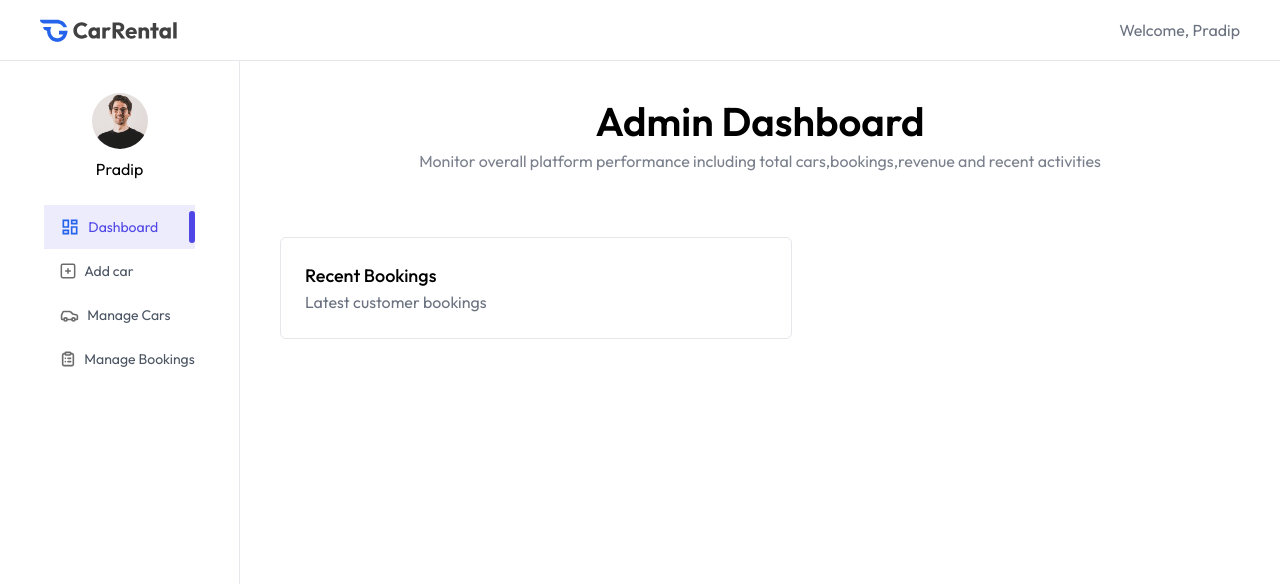
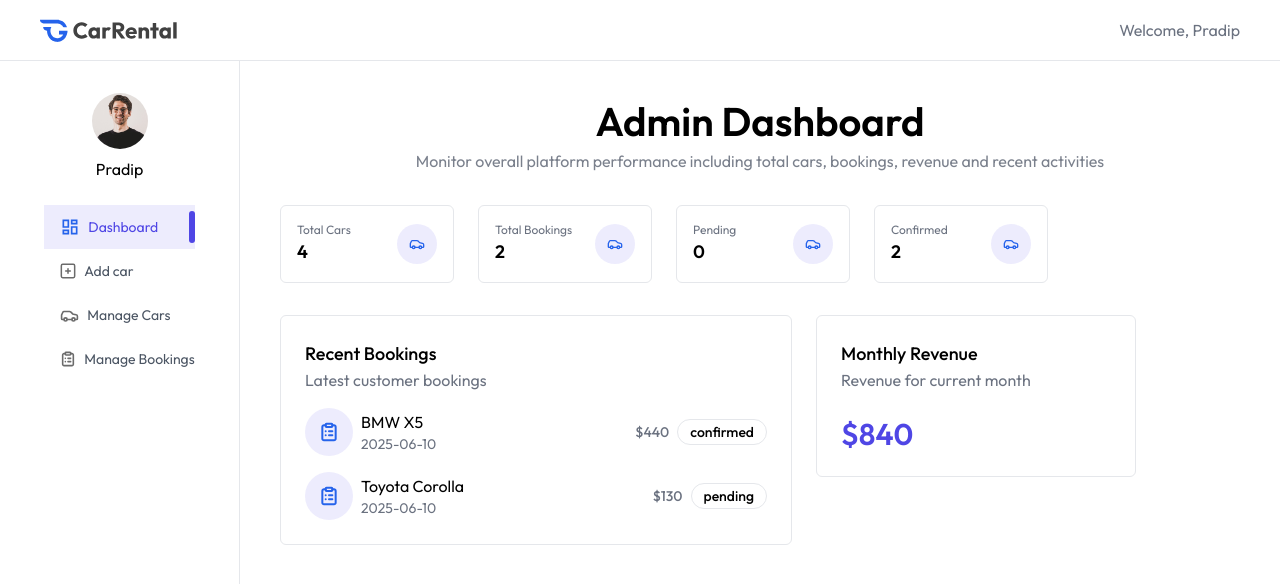
Before and after one commit to Thepradip-sj/car-rental, a React (Vite) app in the folder rent-car/client/: page /owner in a window 1280 px wide. Shown: the top 584 px of the page. Built offline with nearby package versions, Linux system fonts and the light colour scheme.

Commit message:
update Dashboard.

```diff
--- a/rent-car/client/src/pages/owner/Dashboard.jsx
+++ b/rent-car/client/src/pages/owner/Dashboard.jsx
@@ -1,58 +1,94 @@
-import React, { useState } from 'react'
-import {dummyDashboardData,assets} from '../../assets/assets';
-import { useEffect } from 'react';
-import Title from "../../components/Title";
-
+import React, { useState, useEffect } from 'react'
+import { dummyDashboardData, assets } from '../../assets/assets'
+import Title from "../../components/Title"
 
 const Dashboard = () => {
-    const [data,setData]=useState({
-        totalCars:0,
-        totalBookings:0,
-        pendingBookings:0,
-        completeBookings:0,
-        recentBookings:[],
-        monthlyRevenue:0,
-    })
-    const dashboardCards=[
-        {title: "Total Cars",value:data.totalCars,icon:assets.carIconColored },
-        {title: "Total Bookings",value:data.totalBookings,icon:assets.carIconColored },
-        {title: "Pending",value:data.pendingBookings,icon:assets.carIconColored },
-        {title: "Confirmed",value:data.completedBookings,icon:assets.carIconColored },
-    ]
-    useEffect(()=>{
+    const currency = import.meta.env.VITE_CURRENCY;
+
+    const [data, setData] = useState({
+        totalCars: 0,
+        totalBookings: 0,
+        pendingBookings: 0,
+        completeBookings: 0,
+        recentBookings: [],
+        monthlyRevenue: 0,
+    });
+
+    const dashboardCards = [
+        { title: "Total Cars", value: data.totalCars, icon: assets.carIconColored },
+        { title: "Total Bookings", value: data.totalBookings, icon: assets.carIconColored },
+        { title: "Pending", value: data.pendingBookings, icon: assets.carIconColored },
+        { title: "Confirmed", value: data.completedBookings, icon: assets.carIconColored },
+    ];
+
+    useEffect(() => {
         setData(dummyDashboardData);
-    },[])
+    }, []);
+
     return (
         <div className="px-4 pt-10 md:px-10 flex-1">
-        <Title title="Admin Dashboard" subTitle="Monitor overall platform performance including total cars,bookings,revenue and recent activities" />
+            <Title
+                title="Admin Dashboard"
+                subTitle="Monitor overall platform performance including total cars, bookings, revenue and recent activities"
+            />
+
+            {/* Dashboard Cards */}
             <div className="grid sm:grid-cols-2 md:grid-cols-3 lg:grid-cols-4 gap-6 my-8 max-w-3xl">
-            {dashboardCards.map((card,index)=>{
-                <div key={index} className="flex gap-2 items-center justify-between p-4 rounded-md border border-boredrColor">
+                {dashboardCards.map((card, index) => (
+                    <div
+                        key={index}
+                        className="flex gap-2 items-center justify-between p-4 rounded-md border border-borderColor"
+                    >
                         <div>
                             <h1 className="text-xs text-gray-500">{card.title}</h1>
                             <p className="text-lg font-semibold">{card.value}</p>
                         </div>
                         <div className="flex items-center justify-center w-10 h-10 rounded-full bg-primary/10">
-                    <img src={card.icon} alt="" className="h-4 w-4"></img>
+                            <img src={card.icon} alt="" className="h-4 w-4" />
                         </div>
                     </div>
-            })}
+                ))}
             </div>
+
+            {/* Recent Bookings */}
             <div className="flex flex-wrap items-start gap-6 mb-8 w-full">
-            <div className="p-4 md:p-6 border border-borderColor rounded-md max-w-lg w-full" >
-                <h1 className='text-lg font-medium'>Recent Bookings</h1>
+                <div className="p-4 md:p-6 border border-borderColor rounded-md max-w-lg w-full">
+                    <h1 className="text-lg font-medium">Recent Bookings</h1>
                     <p className="text-gray-500">Latest customer bookings</p>
-                {data.recentBookings.map((booking,index)=>(
+
+                    {data.recentBookings.map((booking, index) => (
+                        <div key={index} className="mt-4 flex items-center justify-between">
+                            <div className="flex items-center gap-2">
+                                <div className="hidden md:flex items-center justify-center w-12 h-12 rounded-full bg-primary/10">
+                                    <img src={assets.listIconColored} alt="" className="h-5 w-5" />
+                                </div>
                                 <div>
-
-                    </div>
-                )
-                )}
-            </div>
-            <div></div>
+                                    <p>{booking.car.brand} {booking.car.model}</p>
+                                    <p className="text-sm text-gray-500">
+                                        {booking.createdAt.split('T')[0]}
+                                    </p>
                                 </div>
                             </div>
-  )
-}
+
+                            <div className="flex items-center gap-2 font-medium">
+                                <p className="text-sm text-gray-500">
+                                    {currency}{booking.price}
+                                </p>
+                                <p className="px-3 py-0.5 border border-borderColor rounded-full text-sm">
+                                    {booking.status}
+                                </p>
+                            </div>
+                        </div>
+                    ))}
+                </div>
+                <div className="p-4 md:p-6 mb-6 border border-borderColor rounded-md w-full md:max-w-xs">
+                    <h1 className="text-lg font-medium">Monthly Revenue</h1>
+                    <p className="text-gray-500">Revenue for current month</p>
+                    <p className='text-3xl mt-6 font-semibold text-primary'>{currency}{data.monthlyRevenue}</p>
+                </div>
+            </div>
+        </div>
+    );
+};
 
 export default Dashboard;
```
Lines whose indentation alone changed are shown as unchanged.
